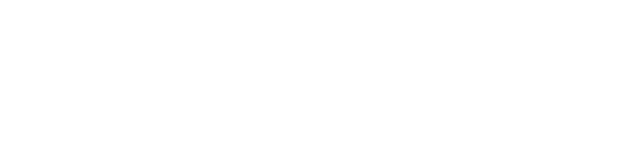
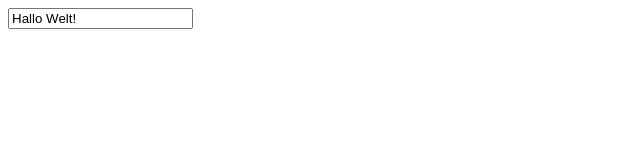
Before and after one commit to PatrickWagnerDev/JS_Grundlagen, a plain HTML site: page exercise.html in a window 1280 px wide. Shown: the whole page, without its empty margins (0-640 px from the left). Drawn offline with Linux system fonts and the light colour scheme.

Commit message:
add: exercises onkeyup onkeydown an solved

```diff
--- a/exercise.html
+++ b/exercise.html
@@ -13,6 +13,8 @@
 
     <p id="practice_p">Practise</p>
 
+    <input onkeyup="pracInputLog('one')" onkeydown="pracInputLog('two')" id="prac_input" type="text" value="Hallo Welt!">
+
 </body>
     <script src="./practice.js"></script>
 </html>
--- a/practice.js
+++ b/practice.js
@@ -104,3 +104,21 @@
     // Hierbei sollte dein Entwicklergeist geweckt sein. Wenn du nicht sicher bist,
     // wie oder ob etwas geht, dann probier es aus!
     // Genau das macht dich zum Entwickler!!
+
+// Aufgaben zu onkeyup/onkeydown
+    // Aufgabe 1
+    // Erstelle ein inputfeld mit einer selbst gewählten id
+
+        // done -> <input id="prac_input" type="text" value="Hallo Welt!">
+
+    // Aufgabe 2
+    // Erstelle eine Funktion, die den Value dieses inputfeldes aus loggt.
+
+        function pracInputLog(log) {
+            document.getElementById('prac_input').setAttribute('value', log);
+        }
+
+    // Aufgabe 3
+    // Vergleiche nun den log von onkeyup und onkeydown. Siehst du einen Unterschied?
+
+        // Ja bei onkeydown wird beim drücken reagiert und onkeyup erst beim loslassen
```
